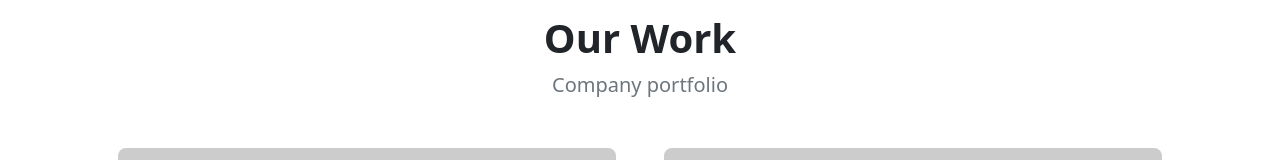
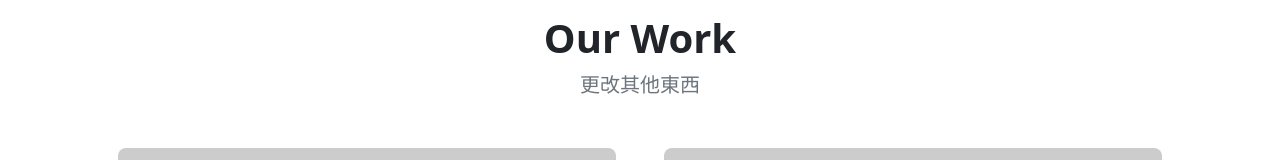
Before and after one commit to Xiangting0720/my-websie, a plain HTML site: page portfolio-overview.html in a window 1280 px wide. Shown: the part 138-298 px from the top of the page. Drawn offline with nearby package versions, Linux system fonts and the light colour scheme; placeholder pictures from the web are drawn by us.

Commit message:
更改東西

```diff
--- a/portfolio-overview.html
+++ b/portfolio-overview.html
@@ -50,7 +50,7 @@
                 <div class="container px-5 my-5">
                     <div class="text-center mb-5">
                         <h1 class="fw-bolder">Our Work</h1>
-                        <p class="lead fw-normal text-muted mb-0">Company portfolio</p>
+                        <p class="lead fw-normal text-muted mb-0">更改其他東西</p>
                     </div>
                     <div class="row gx-5">
                         <div class="col-lg-6">
```
